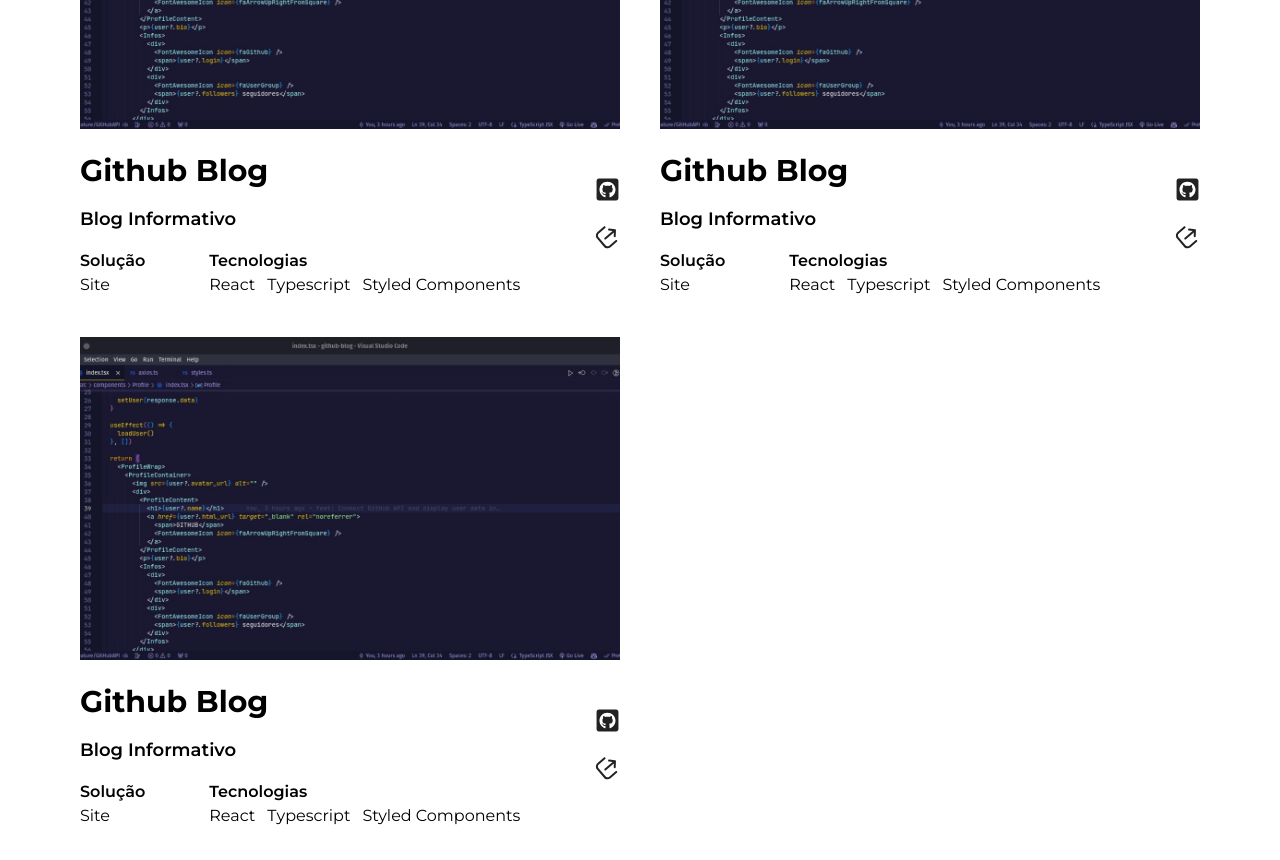
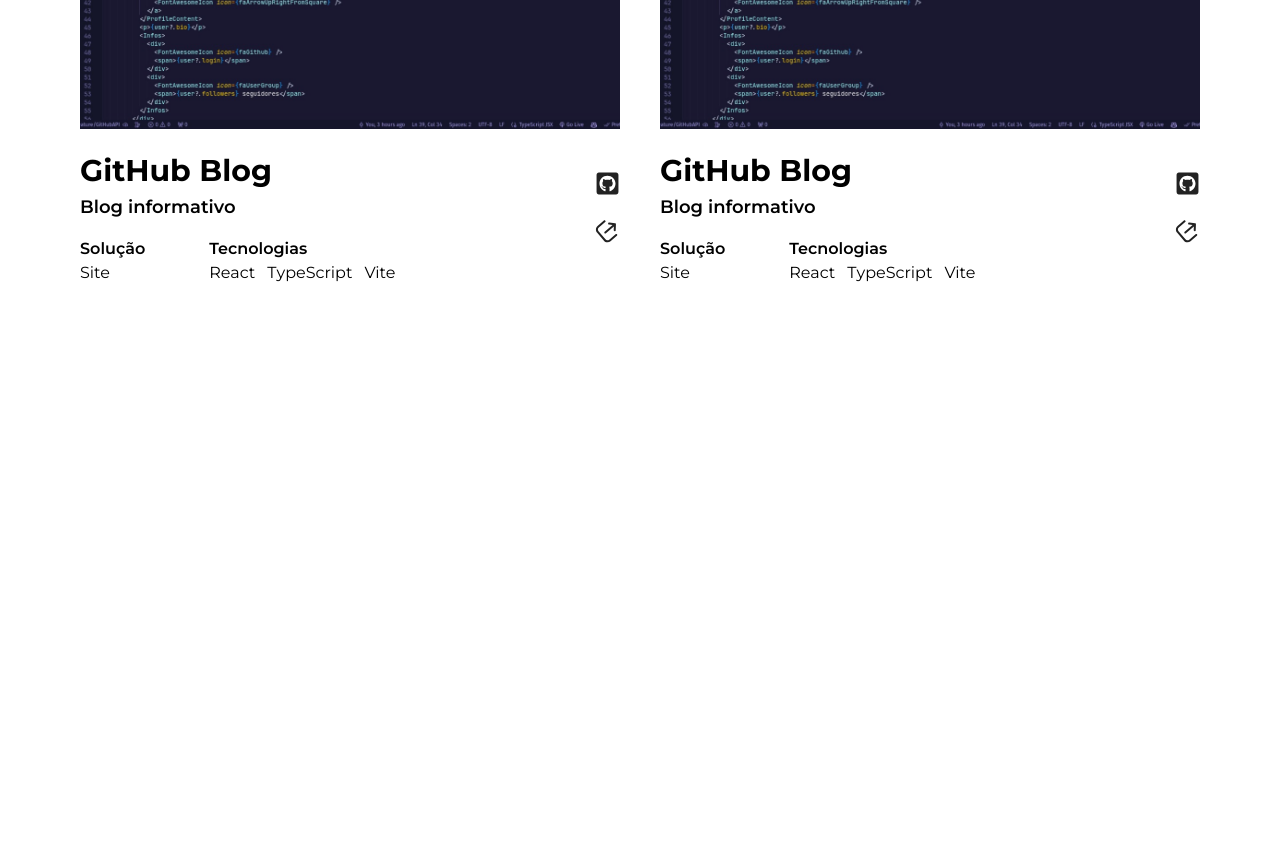
Before and after one commit to richardmezzomo/portfolio-richard-mezzomo, a Next.js app: page / in a window 1280 px wide. Shown: the part 1840-2700 px from the top of the page. After the commit the page ends 2157 px from the top, so only its background shows below. Built offline with nearby package versions, Linux system fonts and the light colour scheme.

Commit message:
feat: add section portfolio

```diff
--- a/src/components/Cards/page.tsx
+++ b/src/components/Cards/page.tsx
@@ -1,46 +1,63 @@
-import Image from 'next/image'
-import githubBlog from '@/assets/images/github-blog.png'
+import Image, { StaticImageData } from 'next/image'
 import { FaGithubSquare } from 'react-icons/fa'
 import arrow from '@/assets/icons/arrow.svg'
 
-export default function Cards() {
+interface CardProps {
+  imageSrc: StaticImageData
+  title: string
+  paragraph: string
+  paragraphTwo: string
+  technologies: string[]
+  githubLink: string
+  link: string
+}
+
+export default function Cards({
+  imageSrc,
+  title,
+  paragraph,
+  paragraphTwo,
+  technologies,
+  githubLink,
+  link,
+}: CardProps) {
   return (
-    <section className="lg:flex lg:flex-col">
-      <Image src={githubBlog} alt="" />
-      <div className="lg:flex lg:items-center lg:justify-between">
+    <section className="flex flex-col">
+      <Image src={imageSrc} alt="" />
+      <div className="flex max-w-xl items-center justify-between lg:justify-between">
         <div>
-          <h1 className="font-sans lg:pb-4 lg:pt-6 lg:text-3xl lg:font-bold">
-            Github Blog
+          <h1 className="pb-1 pt-3 font-sans text-xl font-bold md:text-2xl lg:pb-1 lg:pt-6 lg:text-3xl">
+            {title}
           </h1>
-          <p className="font-sans font-semibold lg:pb-4 lg:text-lg">
-            Blog Informativo
+          <p className="pb-2 font-sans text-base font-semibold lg:pb-4 lg:text-lg">
+            {paragraph}
           </p>
-          <div className="lg:flex lg:gap-16">
+          <div className="flex gap-14 lg:gap-16">
             <div>
               <span className="font-sans font-semibold lg:pb-3">Solução</span>
-              <p>Site</p>
+              <p>{paragraphTwo}</p>
             </div>
             <div>
               <span className="font-sans font-semibold lg:pb-3">
                 Tecnologias
               </span>
-              <ul className="lg:flex lg:gap-3">
-                <li>React</li>
-                <li>Typescript</li>
-                <li>Styled Components</li>
+              <ul className="flex gap-2 lg:gap-3">
+                {technologies.map((tech, index) => (
+                  <li key={index}>{tech}</li>
+                ))}
               </ul>
             </div>
           </div>
         </div>
-        <div className="">
-          <ul className="lg:flex lg:flex-col lg:gap-6">
+        <div>
+          <ul className="flex flex-col gap-4 lg:gap-6">
             <li>
-              <a href="">
+              <a href={githubLink} target="_blank">
                 <FaGithubSquare size={25} color="#222222" />
               </a>
             </li>
             <li>
-              <a href="">
+              <a href={link} target="_blank">
                 <Image src={arrow} alt="" />
               </a>
             </li>
--- a/src/components/Portfolio/page.tsx
+++ b/src/components/Portfolio/page.tsx
@@ -1,4 +1,5 @@
 import Cards from '../Cards/page'
+import gitHubBlog from '@/assets/images/github-blog.png'
 
 export default function Portfolio() {
   return (
@@ -11,10 +12,25 @@
           alguns dos projetos desenvolvidos
         </p>
       </header>
-      <main className="pt-10 lg:grid lg:grid-cols-2 lg:gap-10">
-        <Cards />
-        <Cards />
-        <Cards />
+      <main className="grid grid-cols-1 justify-items-center gap-5 pt-10 lg:grid-cols-2 lg:gap-10">
+        <Cards
+          imageSrc={gitHubBlog}
+          title="GitHub Blog"
+          paragraph="Blog informativo"
+          paragraphTwo="Site"
+          technologies={['React', 'TypeScript', 'Vite']}
+          githubLink="https://github.com/richardmezzomo/github-blog"
+          link=""
+        />
+        <Cards
+          imageSrc={gitHubBlog}
+          title="GitHub Blog"
+          paragraph="Blog informativo"
+          paragraphTwo="Site"
+          technologies={['React', 'TypeScript', 'Vite']}
+          githubLink="https://github.com/richardmezzomo/github-blog"
+          link=""
+        />
       </main>
     </section>
   )
```
